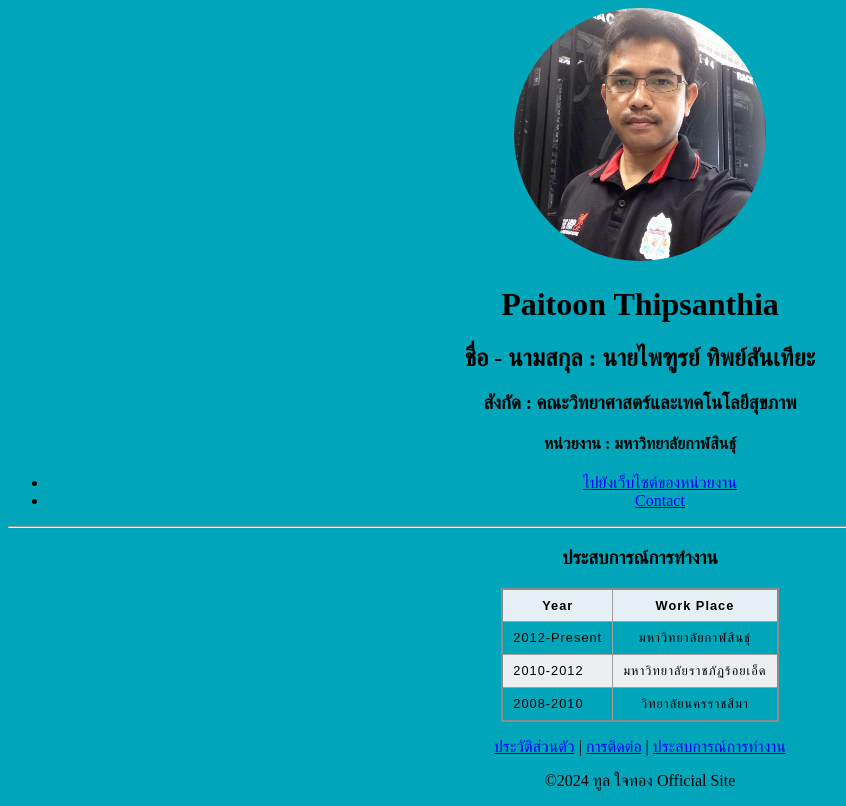
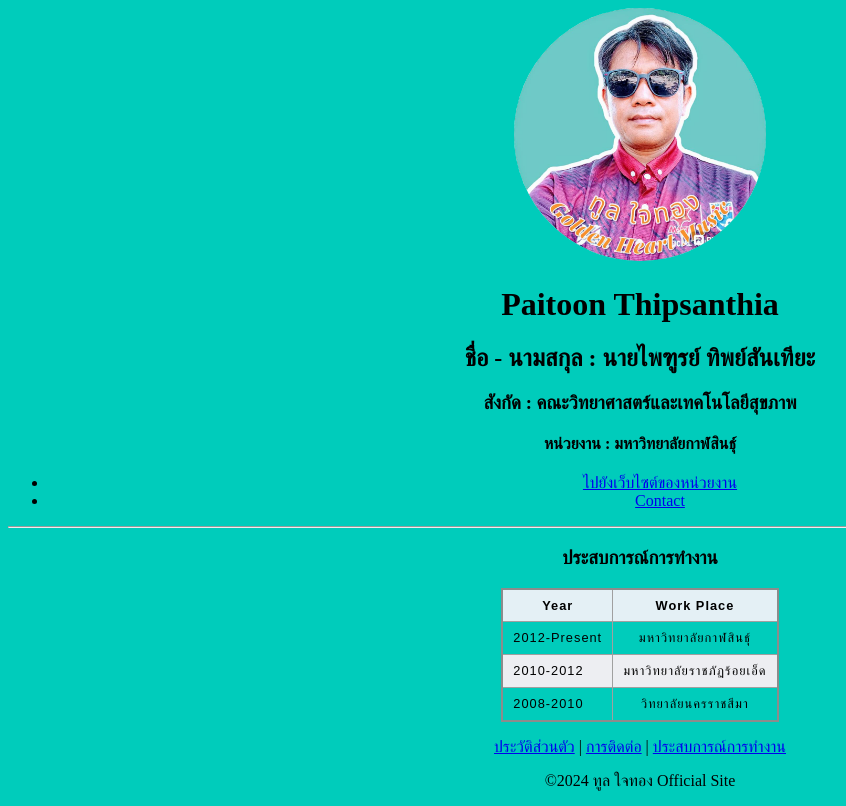
Before and after one commit to bombomstory/MyPage2024, a plain HTML site: page index.html in a window 1280 px wide. Shown: the whole page, without its empty margins (0-846 px from the left). Drawn offline with Linux system fonts and the light colour scheme.

Commit message:
เปลี่ยนรูปภาพโปรไฟล์และสีพื้นหลัง

```diff
--- a/index.html
+++ b/index.html
@@ -11,7 +11,7 @@
     <div align="center">
 
         <a name="home">
-        <img src="Paitoon_Profile.jpg" alt="ทูล ใจทอง" style="width: 20%; height: auto;">
+        <img src="Profile.jpg" alt="ทูล ใจทอง" style="width: 20%; height: auto;">
         </a>
 
         <h1>Paitoon Thipsanthia</h1>
--- a/styles.css
+++ b/styles.css
@@ -1,5 +1,5 @@
 body {
-  background-color: #01A6BA;
+  background-color: #00CCBB;
   }
 
 img {
```
Also changed, not shown: Profile.jpg (added).
